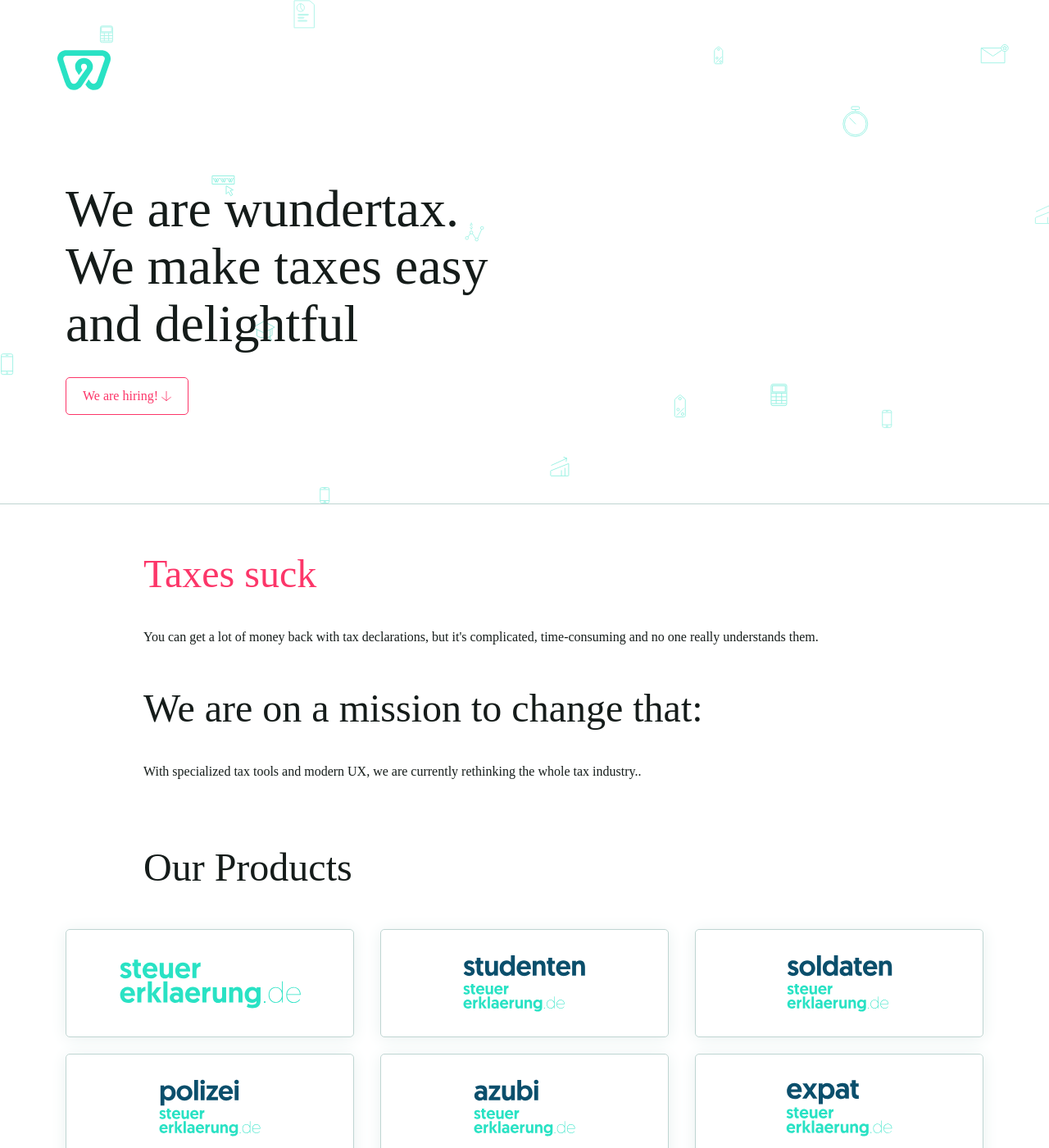
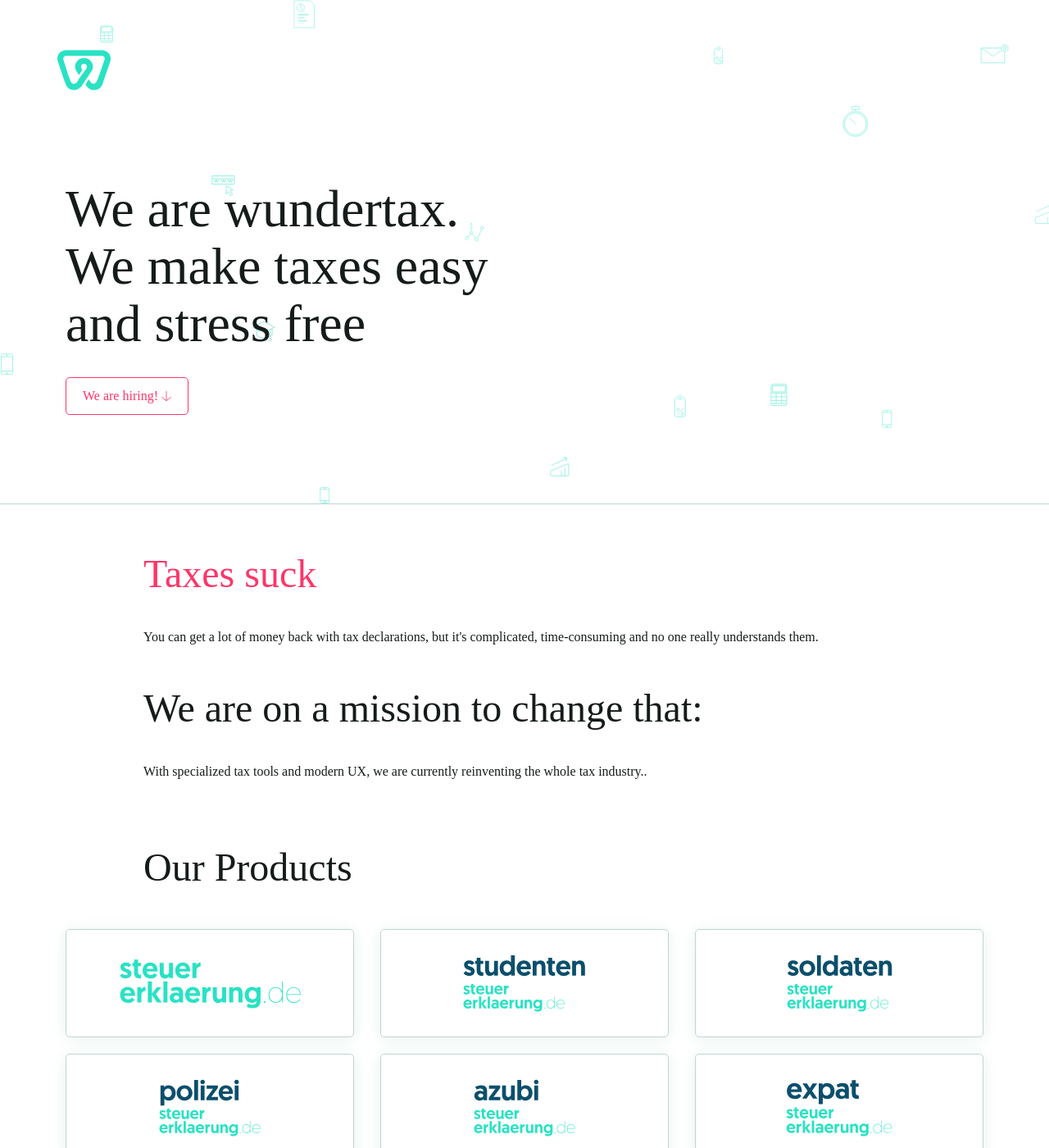
Before and after one commit to valentin-shvets/wundertax.github.io, a Jekyll site: the page built from index.md, in a window 1280 px wide and 1400 px high. Shown: the whole window at 82% size. Built offline with Jekyll 4.4.1, drawn with Linux system fonts in a browser that asks for light colours; some web fonts are replaced.

Commit message:
Update copy

```diff
--- a/_includes/home/headline.html
+++ b/_includes/home/headline.html
@@ -4,7 +4,7 @@
     <br/>
     We make taxes easy
     <br/>
-    and delightful
+    and stress free
   </div>
 
   <a class="Link" href="#open-positions">
--- a/_includes/home/products.html
+++ b/_includes/home/products.html
@@ -11,7 +11,7 @@
     <div class="Products__mission">
       <div class="Text Text--bold Text--dark-green Text--h2">We are on a mission to change that:</div>
       <div class="Text Text--dark-green Text--copy">
-        With specialized tax tools and modern UX, we are currently rethinking the whole tax industry..
+        With specialized tax tools and modern UX, we are currently reinventing the whole tax industry..
       </div>
     </div>
 
```
